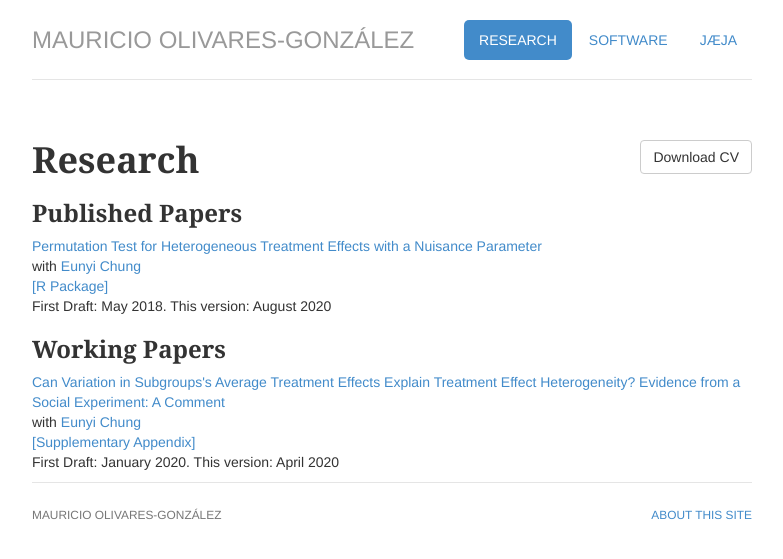
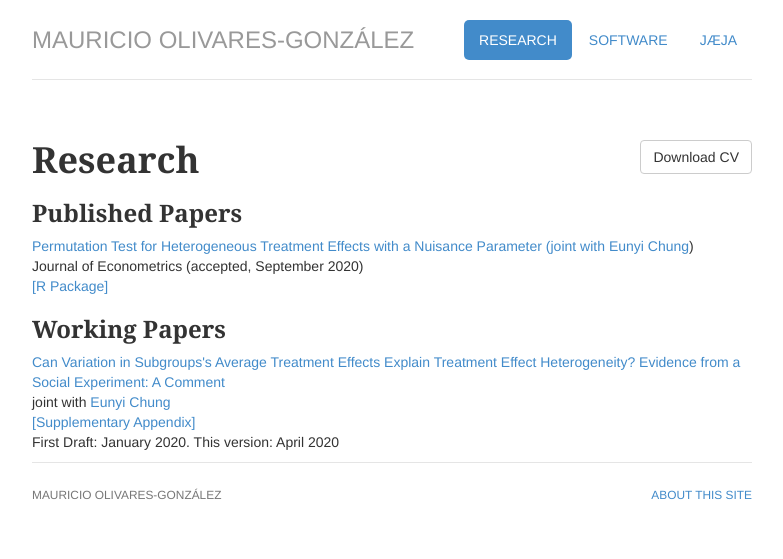
Before and after one commit to mauolivares/mauolivares.github.io, a Jekyll site: the page built from research/index.html, in a window 1280 px wide. Shown: the top 559 px of the page, without its empty margins (248-1031 px from the left). Built offline with Jekyll 4.4.1, drawn with Linux system fonts in a browser that asks for light colours.

Commit message:
update research page

```diff
--- a/research/index.html
+++ b/research/index.html
@@ -17,13 +17,13 @@ description: Mauricio Olivares' research page.
 				<h3>Published Papers</h3>
 
 					<ul class="list-unstyled">
-					<li><a href="/files/HTE_WorkingPaper.pdf" title="Download Paper as PDF">Permutation Test for Heterogeneous Treatment Effects with a Nuisance Parameter</a><br>with <a href="https://sites.google.com/a/illinois.edu/eunyichung/">Eunyi Chung</a><br><a href="https://cran.r-project.org/web/packages/RATest/index.html" title="R Package">[R Package]</a><br>First Draft: May 2018. This version: August 2020</li>
+					<li><a href="/files/HTE_WorkingPaper.pdf" title="Download Paper as PDF">Permutation Test for Heterogeneous Treatment Effects with a Nuisance Parameter (joint with <a href="https://sites.google.com/a/illinois.edu/eunyichung/">Eunyi Chung</a>)</a><br>Journal of Econometrics (accepted, September 2020)</a><br><a href="https://cran.r-project.org/web/packages/RATest/index.html" title="R Package">[R Package]</a></li>
 					</ul>
 
 				<h3>Working Papers</h3>
 
 					<ul class="list-unstyled">
-					<li><a href="/files/SubgroupVariation.pdf" title="Download Paper as PDF">Can Variation in Subgroups's Average Treatment Effects Explain Treatment Effect Heterogeneity? Evidence from a Social Experiment: A Comment </a><br>with <a href="https://sites.google.com/a/illinois.edu/eunyichung/">Eunyi Chung</a><br><a href="/files/SubgroupVariation_Supplement.pdf" title="Download Paper as PDF">[Supplementary Appendix]</a><br>First Draft: January 2020. This version: April 2020</li>
+					<li><a href="/files/SubgroupVariation.pdf" title="Download Paper as PDF">Can Variation in Subgroups's Average Treatment Effects Explain Treatment Effect Heterogeneity? Evidence from a Social Experiment: A Comment </a><br>joint with <a href="https://sites.google.com/a/illinois.edu/eunyichung/">Eunyi Chung</a><br><a href="/files/SubgroupVariation_Supplement.pdf" title="Download Paper as PDF">[Supplementary Appendix]</a><br>First Draft: January 2020. This version: April 2020</li>
 					</ul>
 
 
```
